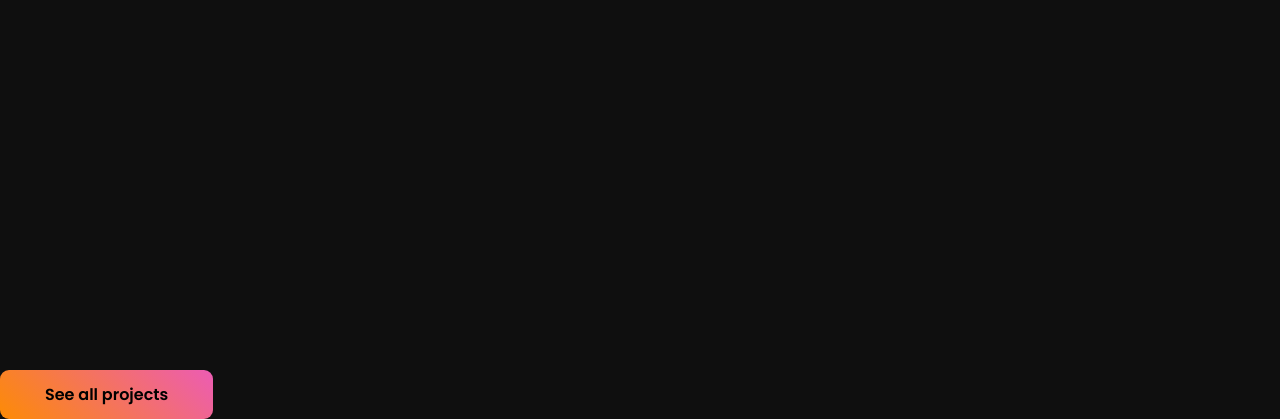
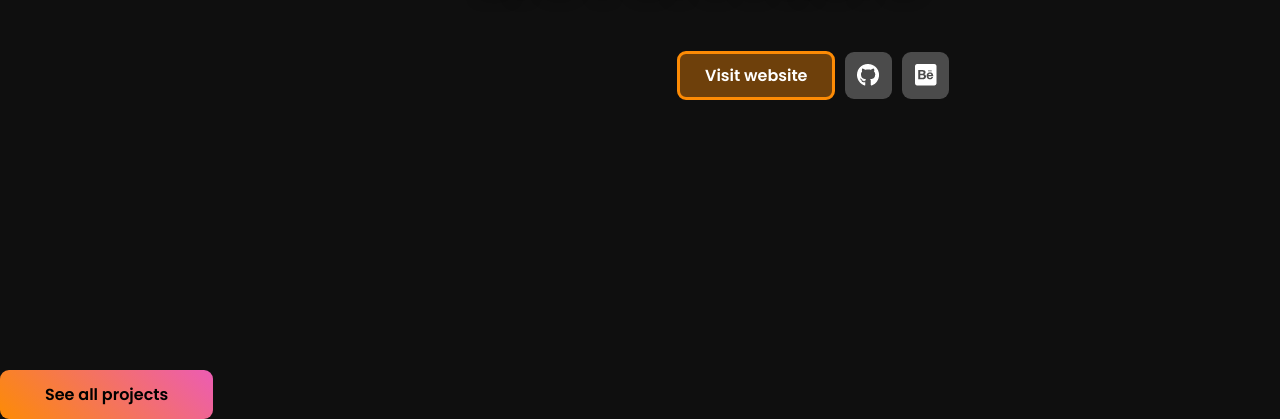
Before and after one commit to andrea-artuso/reactjs-portfolio, a React (Create React App) app: page / in a window 1280 px wide. Shown: the part 1391-1810 px from the top of the page. Built offline with nearby package versions, Linux system fonts and the light colour scheme.

Commit message:
Wrapped featured projects inside a container

```diff
--- a/src/App.js
+++ b/src/App.js
@@ -39,10 +39,10 @@ function App() {
 
       {/* Projects' section */}
       <section id="projects">
+        <div className="projects-container">
         {
           homeProjects.filter(project => project.isFeatured===true).map(featuredProject => <FeaturedProject key={featuredProject.id} title={featuredProject.title} role={featuredProject.role} year={featuredProject.year} description={featuredProject.description} image={featuredProject.image} link={featuredProject.link} github_link={featuredProject.github_link} />)
         }
-        <div className="projects-container">
         </div>
 
         <Button type="primary" text="See all projects" href="/projects" />
```
